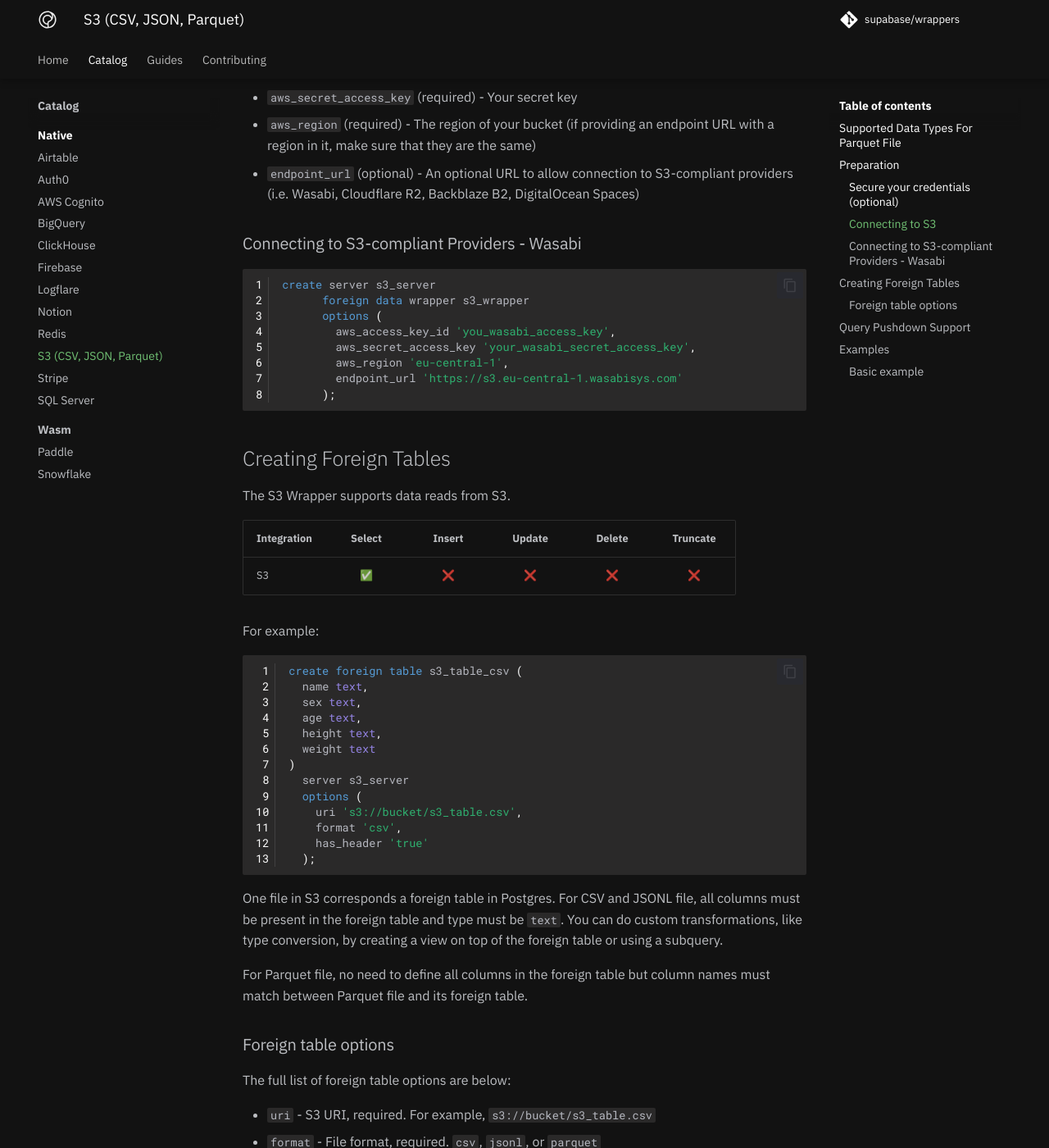
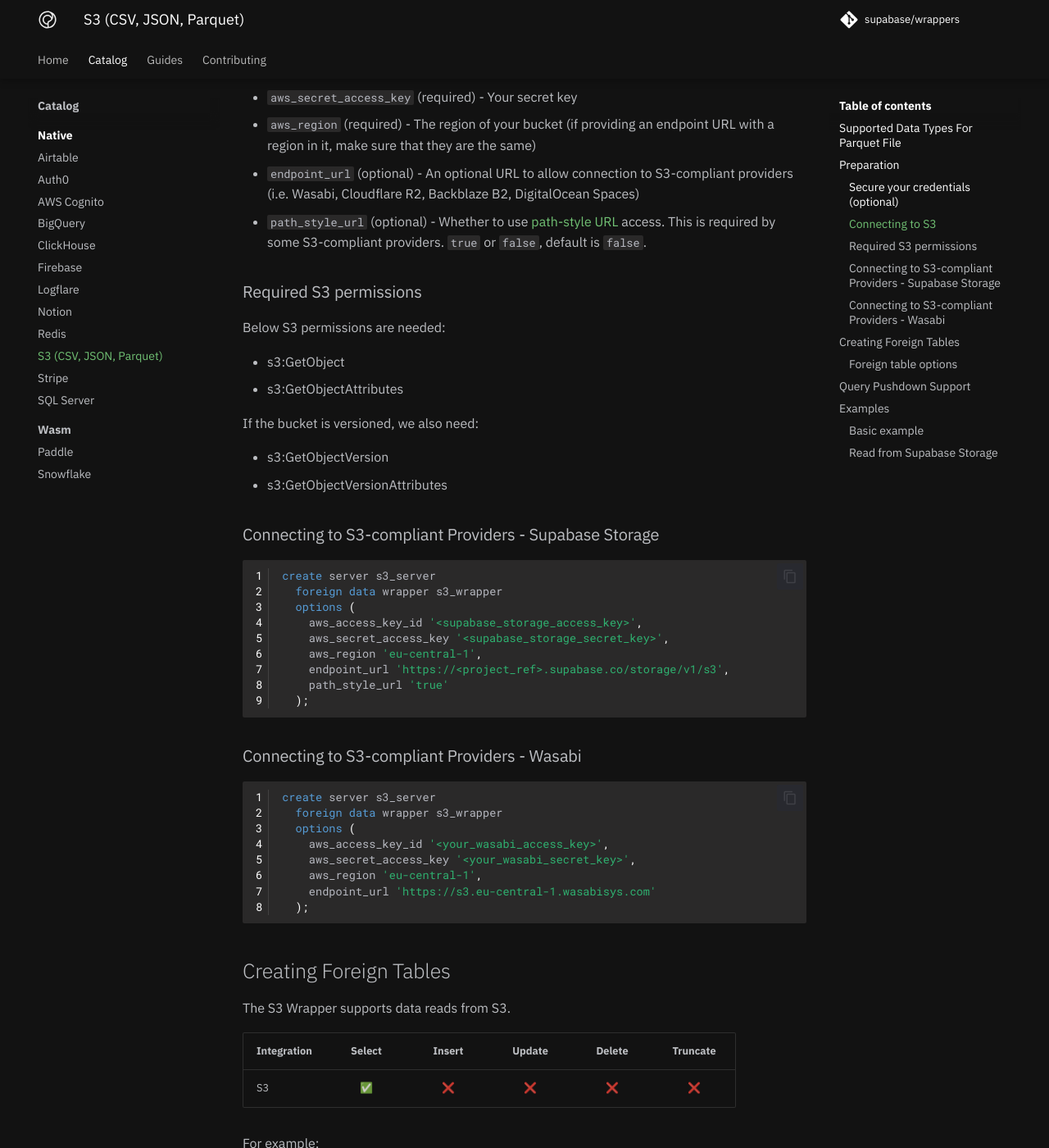
Before and after one commit to supabase/wrappers, an MkDocs documentation site: the page built from docs/catalog/s3.md, in a window 1280 px wide and 1400 px high, scrolled down 2821 px. Shown: the whole window at 82% size. Built offline with MkDocs 1.6.1 and Material for MkDocs 9.7.7, drawn with Linux system fonts in a browser that asks for light colours; comment, search, counter and statistics services are not loaded; some of the changed text lies outside the part shown.

Commit message:
fix(s3_fdw): access Supabase storage

````diff
--- a/docs/catalog/s3.md
+++ b/docs/catalog/s3.md
@@ -122,18 +122,45 @@
 - `aws_secret_access_key` (required) - Your secret key
 - `aws_region` (required) - The region of your bucket (if providing an endpoint URL with a region in it, make sure that they are the same)
 - `endpoint_url` (optional) - An optional URL to allow connection to S3-compliant providers (i.e. Wasabi, Cloudflare R2, Backblaze B2, DigitalOcean Spaces)
+- `path_style_url` (optional) - Whether to use [path-style URL](https://docs.aws.amazon.com/AmazonS3/latest/userguide/VirtualHosting.html#path-style-access) access. This is required by some S3-compliant providers. `true` or `false`, default is `false`.
+
+### Required S3 permissions
+
+Below S3 permissions are needed:
+
+- s3:GetObject
+- s3:GetObjectAttributes
+
+If the bucket is versioned, we also need:
+
+- s3:GetObjectVersion
+- s3:GetObjectVersionAttributes
+
+### Connecting to S3-compliant Providers - Supabase Storage
+
+```sql
+create server s3_server
+  foreign data wrapper s3_wrapper
+  options (
+    aws_access_key_id '<supabase_storage_access_key>',
+    aws_secret_access_key '<supabase_storage_secret_key>',
+    aws_region 'eu-central-1',
+    endpoint_url 'https://<project_ref>.supabase.co/storage/v1/s3',
+    path_style_url 'true'
+  );
+```
 
 ### Connecting to S3-compliant Providers - Wasabi
 
 ```sql
 create server s3_server
-      foreign data wrapper s3_wrapper
-      options (
-        aws_access_key_id 'you_wasabi_access_key',
-        aws_secret_access_key 'your_wasabi_secret_access_key',
-        aws_region 'eu-central-1',
-        endpoint_url 'https://s3.eu-central-1.wasabisys.com'
-      );
+  foreign data wrapper s3_wrapper
+  options (
+    aws_access_key_id '<your_wasabi_access_key>',
+    aws_secret_access_key '<your_wasabi_secret_key>',
+    aws_region 'eu-central-1',
+    endpoint_url 'https://s3.eu-central-1.wasabisys.com'
+  );
 ```
 
 ## Creating Foreign Tables
@@ -264,3 +291,30 @@
     compress 'gzip'
   );
 ```
+
+### Read from Supabase Storage
+
+This example will read a CSV file stored on Supabase Storage. The access information can be found on [Supabase Storage settings page](https://supabase.com/dashboard/project/_/settings/storage).
+
+```sql
+create server s3_server
+  foreign data wrapper s3_wrapper
+  options (
+    aws_access_key_id '<access key ID>',
+    aws_secret_access_key '<secret access key>',
+    aws_region '<region>',
+	endpoint_url 'https://<project_ref>.supabase.co/storage/v1/s3',
+    path_style_url 'true'
+  );
+
+create foreign table s3_table_csv (
+  id text,
+  name text
+)
+  server s3_server
+  options (
+    uri 's3://mybucket/myfile.csv',
+    format 'csv',
+    has_header 'true'
+  );
+```
````
Also changed, not shown: wrappers/src/fdw/s3_fdw/README.md (+1 -0 lines), 4 other files.
